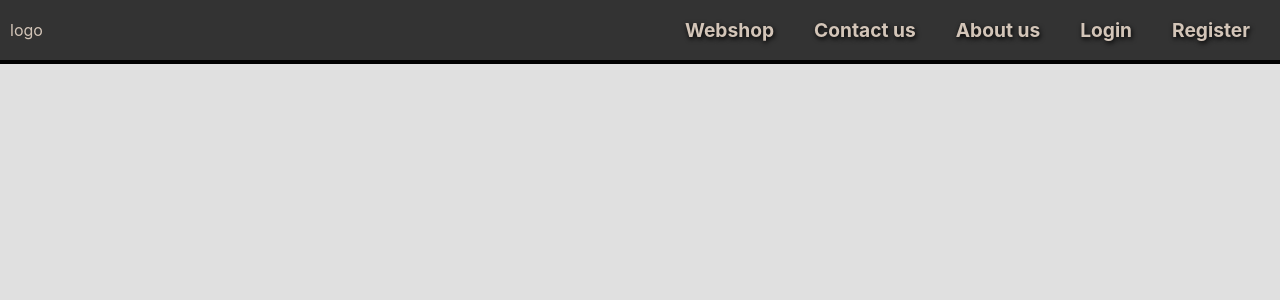
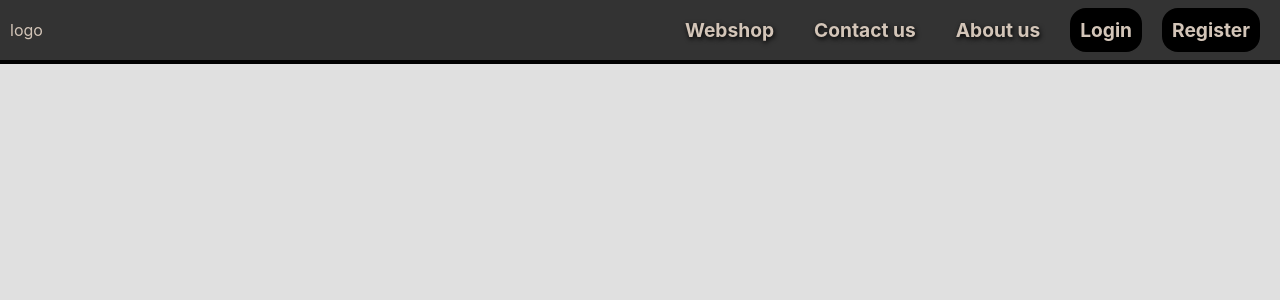
Before and after one commit to TranRobi/VizsgaRemek_MakeItReal, a React (Create React App) app in the folder frontend/: page / in a window 1280 px wide. Shown: the top 300 px of the page. Built offline with nearby package versions, Linux system fonts and the light colour scheme.

Commit message:
added pages

```diff
--- a/frontend/src/components/Navbar/Navbar.js
+++ b/frontend/src/components/Navbar/Navbar.js
@@ -23,12 +23,18 @@ function Navbar() {
 						</a>
 					</li>
 					<li className="black">
-						<a href="https://youtube.com" className="">
+						<a
+							href="https://youtube.com"
+							className="bg-black rounded-2xl hover:bg-slate-900"
+						>
 							Login<span></span>
 						</a>
 					</li>
 					<li>
-						<a href="https://youtube.com">
+						<a
+							href="https://youtube.com"
+							className="bg-black rounded-2xl hover:bg-slate-900"
+						>
 							Register<span></span>
 						</a>
 					</li>
```
Also changed, not shown: frontend/src/Pages/Home/Home.js (added), frontend/src/Pages/Library/Library.js (added), frontend/src/Pages/Login/Login.js (added), frontend/src/Pages/Order/Order.js (added), frontend/src/Pages/Register/Register.js (added).
